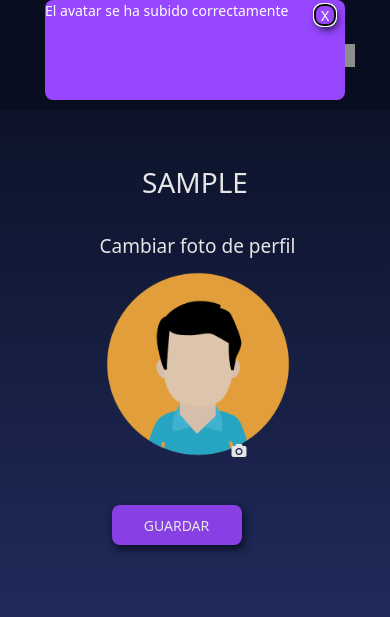
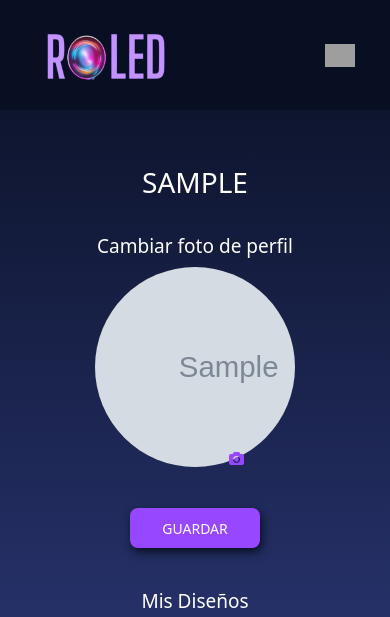
Before and after one commit to nenpav/Proxecto-DAW-23-24, a PHP site: page /documents/miPerfil.php?subida=ok in a window 390 px wide. Shown: the top 617 px of the page. Run offline with PHP 8.4, Linux system fonts and the light colour scheme; the visitor is signed in with stand-in values (Sample User, id 1); tables that the repository leaves empty hold one stand-in row (values such as "Sample post"); grey boxes marked "Sample" are stand-in pictures; some libraries are stand-ins or nearby versions; grey boxes are pictures that could not be loaded.

Commit message:
tablet miPerfil listo

```diff
--- a/Roled/backend/avatar.php
+++ b/Roled/backend/avatar.php
@@ -59,7 +59,7 @@
 
         } else {
             throw new Exception("Error al guardar la imagen");
-            die();
+
         }
 
         finfo_close($finfo);
@@ -79,7 +79,7 @@
 
         $conexionBBDD->commit();
         //echo "Guardado bien";
-        header("Location: ../documents/miPerfil.php?subida=ok");
+        header("Location: ../documents/miPerfil.php?subida=ok&avatar=$nombre");
 
     }catch(Exception $e){
         //echo "guardado mal";
--- a/Roled/backend/functions.php
+++ b/Roled/backend/functions.php
@@ -66,7 +66,7 @@
             echo "<li><a href='#' aria-label='Enlace a index'>Inicio<span></span></a></li>";
             echo "<li><a href='./documents/comunity.php' aria-label='Enlace a Explorar' class='activa'>Explorar<span></span></a></li>";
             echo "<li><a href='./documents/tienda.php' aria-label='Enlace a Tienda'>Tienda<span></span></a></li>";
-            echo '<li><a href="./documents//miPerfil.php" aria-label="Enlace a Mi Perfil">Mi Perfil</a></li>';
+            echo '<li><a href="./documents/miPerfil.php" aria-label="Enlace a Mi Perfil">Mi Perfil</a></li>';
             echo '<li><a href="./documents/design.php" aria-label="Enlace a mis diseños">Mis Diseños</a></li>';
             echo '<li><a href="../backend/sesiones/cerrarSesion.php" aria-label="Cerrar sesión">Cerrar Sesión</a></li>';
             echo "</ul>";
--- a/Roled/documents/miPerfil.php
+++ b/Roled/documents/miPerfil.php
@@ -4,19 +4,27 @@
 
 if(!isset($_SESSION['login'])){
   header("Location: ../index.php");
-}
+  }
+  $user= $_SESSION['login'];
 
-if(isset($_GET['subida'])){
+
+if(isset($_GET['subida']) && isset($_GET['avatar'])){
+  $nuevoAvatar = "../../docsUsuarios/$user/avatar/".$_GET['avatar'];
   echo "<script>window.addEventListener('DOMContentLoaded', function() {
+    document.querySelector('.img').style.backgroundImage = 'url($nuevoAvatar)';
     document.getElementById('save').showModal();
   });</script>";
 }
 
-$user= $_SESSION['login'];
 $conexionBBDD = new mysqli ('localhost','root','','roled');
 $rutaBase= "../src/img/avatarGen.png";
 $fichero = "../src/json/roled.json";
 $array = [];
+
+$avatarRuta = buscarRutaAvatar($user, $rutaBase, '../..');
+echo "<script>window.addEventListener('DOMContentLoaded', function() {
+  document.querySelector('.img').style.backgroundImage = 'url(\"$avatarRuta\")';
+});</script>";
 /* Obtener los disenhos del usuario */
 if($resultado = $conexionBBDD->query("SELECT * FROM design WHERE id_usuario='$user'")){
   if(($resultado->num_rows>0)){
@@ -72,7 +80,7 @@
             <li><a href='../index.php' aria-label='Enlace a index'>Inicio<span></span></a></li>
             <li><a href='./comunity.php' aria-label='Enlace a Explorar'>Explorar<span></span></a></li>
             <li><a href='./tienda.php' aria-label='Enlace a Tienda'>Tienda<span></span></a></li>
-            <li><a href="./miPerfil.php" aria-label="Enlace a Mi Perfil" class='activa'>Mi Perfil</a></li>
+            <li><a href="#" aria-label="Enlace a Mi Perfil" class='activa'>Mi Perfil</a></li>
             <li><a href="./design.php" aria-label="Enlace a mis diseños">Mis Diseños</a></li>
             <li><a href="../backend/sesiones/cerrarSesion.php" aria-label="Cerrar sesión">Cerrar Sesión</a></li>
         </ul>
@@ -88,7 +96,7 @@
                 <label for="cargar" class="labelAvatar">
                     <i class="fa fa-camera"></i>
                 </label>
-                <form action="../backend/avatar.php" enctype="multipart/form-data" method="POST">
+                <form id="formPerfil" action="../backend/avatar.php" enctype="multipart/form-data" method="POST">
                   <input type="hidden" name="MAX_FILE_SIZE" value="1024000">
                   <input type="file" id="cargar" name="cargar">
                   <input class="boton" type="submit" value="Guardar">
@@ -159,6 +167,11 @@
     <?php
         if($_GET['subida'] == "ok"){
           echo "<p id='confSubida'>El avatar se ha subido correctamente</p>";
+          ?>
+              <script>
+
+              <script>
+          <?php
         }
         if($_GET['subida'] == "ko"){
           echo "<p id='confSubida'>Error al subir el avatar</p>";
--- a/Roled/src/css/miPerfil.css
+++ b/Roled/src/css/miPerfil.css
@@ -26,33 +26,33 @@
 .avatarImg{
     position: relative;
     width: 200px;
-}
+    }
 
-#cargar{
-    visibility: hidden;
-}
+    #cargar{
+        visibility: hidden;
+        }
 
-.avatarImg .img {
+    .avatarImg .img {
     background-image: url("../img/avatarGen.png");
     background-repeat: no-repeat;
-    background-size: contain;
+    background-size: cover;
     width: 200px;
     height: 200px;
     border-radius: 50%;
+    overflow: hidden;
+    margin-top: 10px;
   }
 
-  .fa .fa-camera{
-    width: 80px;
-  }
+
 
  .labelAvatar i{
-    width: 20px;
-    height: 20px;
+    width: 40px;
+    height: 40px;
     border-radius: 50%;
     position: absolute;
-    top: 195px;
+    top: 60%;
     left:60%;
-    color: var(--clr-letra);
+    color: var(--clr-violeta);
     padding: 1rem;
     text-align: center;
 
@@ -82,6 +82,7 @@
 
 .disenos img{
     width: 100%;
+
 }
 
 
@@ -99,13 +100,22 @@
     color: var(--clr-letra);
     width: max-content;
 }
-
+#formPerfil{
+    display: flex;
+    flex-direction: column;
+    align-items: center;
+}
 
 /*=============================================
 =            Estilos de las media queries            =
 =============================================*/
 
 @media screen and (max-width:425px) {
+
+    .content{
+        gap:0;
+    }
+
     h4.titulo{
         width: 100%;
     }
@@ -114,7 +124,58 @@
         flex-wrap: wrap;
         justify-content: center;
     }
+
+    .disenos {
+        width: 100%;
+        display: flex;
+        justify-content: center;
+    }
+
+    .disenos img{
+        width: auto;
+
+    }
+    .izq{
+        width: 80%;
+        display: flex;
+        flex-direction: column;
+        justify-content: center;
+        align-items: center;
+    }
+
+
+
+    .labelAvatar i{
+        top: 65%;
+    }
+
+    .btn2{
+        width: 90px;
+    }
+
 }
 
+@media screen and (max-width:1023px) {
+    .izq{
+        display: flex;
+        flex-direction: column;
+        justify-content: center;
+        align-items: center;
+    }
 
+    .titulo{
+        width: 100%;
+        text-align: center;
+    }
+
+    .disenos{
+        margin: 0 auto;
+    }
+
+    .btn2{
+        width: 90px;
+    }
+
+
+}
 /*=====  End of Estilos de las media queries  ======*/
--- a/Roled/src/js/miPerfil.js
+++ b/Roled/src/js/miPerfil.js
@@ -1,5 +1,7 @@
 const $d2=document,
       $botonVerMas = $d2.querySelector("#mas")
+
+
 
       $botonVerMas.addEventListener("click",e=>{
         e.preventDefault()
```
Also changed, not shown: docsUsuarios/user123/avatar/avataruser123.png.
